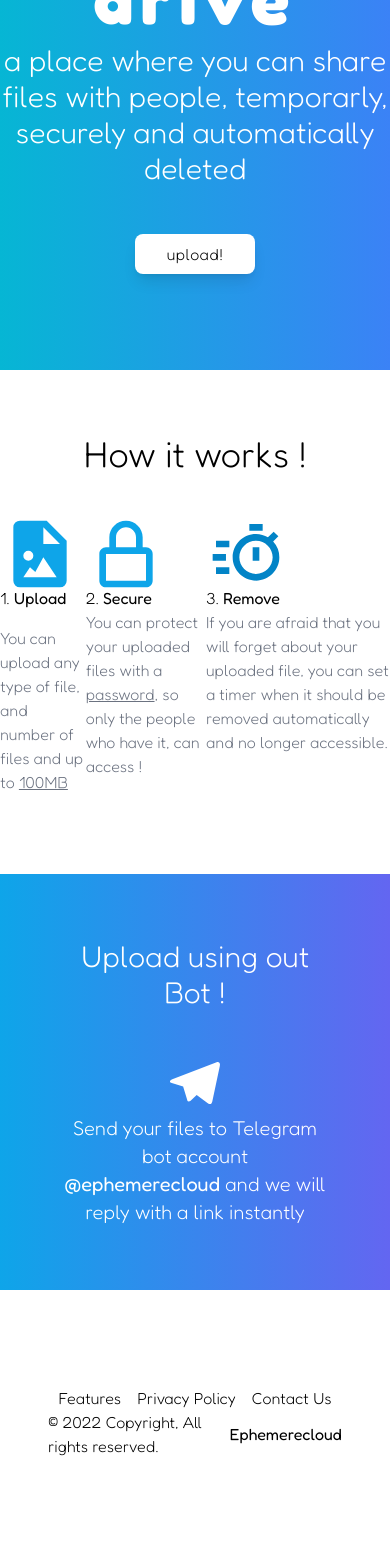
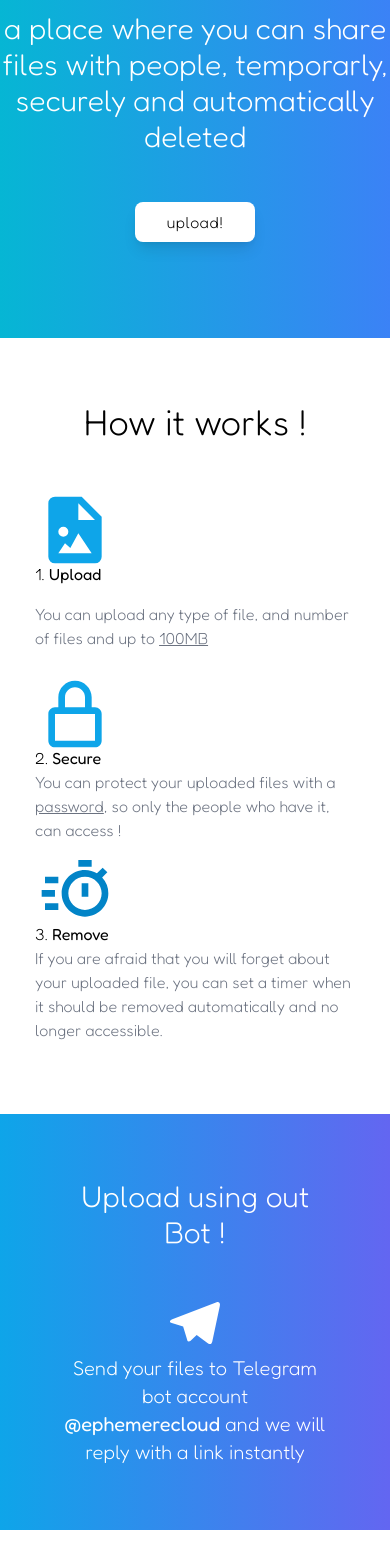
Before and after one commit to ablil/ephemere-cloud.com, a Next.js app: page / in a window 390 px wide. Shown: the part 414-1982 px from the top of the page. Before the commit the page ends 1920 px from the top, so only its background shows below. Built offline with nearby package versions, Linux system fonts and the light colour scheme.

Commit message:
make mobile responsive

```diff
--- a/components/Navbar.js
+++ b/components/Navbar.js
@@ -8,7 +8,7 @@
       <article>
         <Brand />
       </article>
-      <ul className="flex items-center">
+      <ul className="hidden md:flex items-center">
         <li className="px-2 hover:underline">
           <Link href="/faq">FAQ</Link>
         </li>
--- a/components/layouts/mainwrapper.js
+++ b/components/layouts/mainwrapper.js
@@ -5,11 +5,11 @@
   return (
     <main className="w-full h-full font-light">
       <section className="">{children}</section>
-      <footer className="p-12 font-light">
+      <footer className="p-12 font-light max-w-7xl mx-auto">
         <section className="mx-auto flex-center">
           <ul className="flex items-center">
             <li className="px-2 hover:underline">
-              <Link href="/features">Features</Link>
+              <Link href="/faq">FAQ</Link>
             </li>
             <li className="px-2 hover:underline">
               <Link href="/privacypolicy">Privacy Policy</Link>
@@ -19,7 +19,7 @@
             </li>
           </ul>
         </section>
-        <section className="flex items-center justify-between">
+        <section className="flex flex-col md:flex-row items-center justify-between">
           <article>&copy; 2022 Copyright, All rights reserved.</article>
           <article>
             <strong>Ephemerecloud</strong>
--- a/pages/contactus.js
+++ b/pages/contactus.js
@@ -12,7 +12,7 @@
         </div>
       </PageHeader>
 
-      <section className="max-w-md bg-white text-black relative -top-8 p-12 mx-auto shadow-2xl rounded-lg">
+      <section className="max-w-md bg-white text-black relative -top-8 p-12 mx-auto md:shadow-2xl rounded-lg">
         <article>
           <form className="flex flex-col" onSubmit="javascript;">
             <div className="border-b py-2">
--- a/pages/faq.js
+++ b/pages/faq.js
@@ -12,7 +12,7 @@
         </div>
       </PageHeader>
 
-      <section className="max-w-md bg-white text-black relative -top-8 p-12 mx-auto shadow-2xl rounded-lg">
+      <section className="max-w-md bg-white text-black relative -top-8 p-12 mx-auto md:shadow-2xl rounded-lg">
         <article>
           <div className="my-8">
             <strong>How do I use EphemereCloud ?</strong>
--- a/pages/file/[identifier].js
+++ b/pages/file/[identifier].js
@@ -82,7 +82,7 @@
         </h1>
         <h2 className="text-3xl">Simple, fast and secure</h2>
       </header>
-      <div className="mx-auto max-w-5xl flex text-black">
+      <div className="mx-auto max-w-5xl flex text-black px-2">
         <section className="bg-white rounded-xl p-4 max-w-xl mx-auto m-4 w-full shadow-xl">
           <h1 className="text-center text-2xl te">
             {loading
--- a/pages/index.js
+++ b/pages/index.js
@@ -21,10 +21,10 @@
         </article>
       </PageHeader>
 
-      <section className="mt-16 ">
+      <section className="mt-16 max-w-6xl mx-auto">
         <header className="text-center text-4xl mb-12">How it works !</header>
-        <div className="flex justify-evenly text-gray-500">
-          <article className="max-w-xs">
+        <div className="flex flex-col md:flex-row justify-evenly text-gray-500">
+          <article className="max-w-xs mx-auto md:mx-2 my-2">
             <div className="h-16 flex items-center">
               <Image src="/icons/file.svg" height={80} width={80} alt="" />
             </div>
@@ -36,7 +36,7 @@
               <u>100MB</u>
             </p>
           </article>
-          <article className="max-w-xs">
+          <article className="max-w-xs mx-auto md:mx-2 my-2">
             <div className="h-16 flex items-center">
               <Image src="/icons/lock.svg" height={80} width={80} alt="" />
             </div>
@@ -48,7 +48,7 @@
               only the people who have it, can access !
             </p>
           </article>
-          <article className="max-w-xs">
+          <article className="max-w-xs mx-auto md:mx-2 my-2">
             <div className="h-16 flex items-center">
               <Image src="/icons/timer.svg" height={80} width={80} alt="" />
             </div>
--- a/pages/privacypolicy.js
+++ b/pages/privacypolicy.js
@@ -9,14 +9,11 @@
       <PageHeader className="bg-gradient-to-r from-violet-500 to-fuchsia-500">
         <div className="pb-24">
           <h1 className="text-center font-bold text-3xl">Privacy Policy</h1>
-          <p>
-            Lorem ipsum dolor, sit amet consectetur adipisicing elit. Itaque,
-            repellat?
-          </p>
+          <p></p>
         </div>
       </PageHeader>
 
-      <section className="max-w-md bg-white text-black relative -top-8 p-12 mx-auto shadow-2xl rounded-lg">
+      <section className="max-w-md bg-white text-black relative -top-8 p-12 mx-auto md:shadow-2xl rounded-lg">
         <strong className="py-2 block">
           We do not read your data or collect personal information
         </strong>
--- a/pages/upload.js
+++ b/pages/upload.js
@@ -16,6 +16,8 @@
   const [timer, setTimer] = useState(15);
   const [description, setDescription] = useState("");
   const [link, setLink] = useState("ephemerecloud.com/file/jsd98lkas");
+  const [displayError, setDisplayError] = useState(false);
+  const [errorMessage, setErrorMessage] = useState("");
 
   const totalSize = useMemo(
     () =>
@@ -45,6 +47,7 @@
   const handleUpload = (evt) => {
     evt.preventDefault();
     setUploading(true);
+    setErrorMessage("");
 
     new Promise(async (resolve, reject) => {
       const metadata = {
@@ -94,7 +97,10 @@
         setUploading(false);
       })
       .catch((err) => {
-        console.error(err);
+        setErrorMessage(
+          "There was an error and your files(s) could not be uploaded. Try refreshing the page !"
+        );
+        setDisplayError(true);
         setUploaded(false);
         setUploading(false);
       });
@@ -128,15 +134,15 @@
       />
       {/* hidden file input end */}
       <header className="text-center py-4">
-        <h1 className="font-semibold text-5xl tracking-wide">
+        <h1 className="px-2 font-semibold text-5xl tracking-wide">
           Share your files with friends
         </h1>
         <h2 className="text-3xl">Simple, fast and secure</h2>
       </header>
       {/* upload files */}
       {!fileChanged && !uploaded && !uploading && (
-        <div className="border-4 border-dashed border-white max-w-2xl rounded-3xl mx-auto">
-          <section className="bg-white text-indigo-900 text-center max-w-2xl m-4 p-36 rounded-3xl shadow-xl">
+        <div className="md:border-4 border-dashed border-white max-w-2xl rounded-3xl mx-auto">
+          <section className="bg-white text-indigo-900 text-center max-w-2xl m-4 p-4 md:p-36 rounded-3xl shadow-xl">
             <label
               className="cursor-pointer"
               title="click to upload"
@@ -158,7 +164,7 @@
       )}
       {/* type file metadata */}
       {fileChanged && !uploaded && !uploading && (
-        <div className="mx-auto max-w-5xl flex text-black">
+        <div className="mx-auto max-w-5xl flex flex-col md:flex-row items-center text-black">
           <section className="bg-white rounded-xl p-4 max-w-sm m-4 w-full shadow-xl">
             <header className="border border-gray-500 rounded-lg p-2 flex items-center">
               <span className="text-xl text-black">{files.length} Files</span>
@@ -210,7 +216,7 @@
 
           <form
             onSubmit={handleUpload}
-            className="bg-white rounded-xl h-96 p-4 max-w-ls text-black m-4 w-full shadow-xl"
+            className="bg-white rounded-xl h-96 p-4 max-w-sm md:max-w-ls text-black m-4 w-full shadow-xl"
           >
             <article className="py-4">
               <label htmlFor="password" className="block">
@@ -310,6 +316,16 @@
           </section>
         </div>
       )}
+
+      {/* error */}
+      {displayError && (
+        <div className="mx-auto max-w-md flex text-black">
+          <section className="bg-white rounded-xl p-10 max-w-sm m-4 w-full shadow-xl text-center">
+            <h1 className="text-red-400 text-3xl my-4">We are sorry!</h1>
+            <p>{errorMessage}</p>
+          </section>
+        </div>
+      )}
     </main>
   );
 };
```
